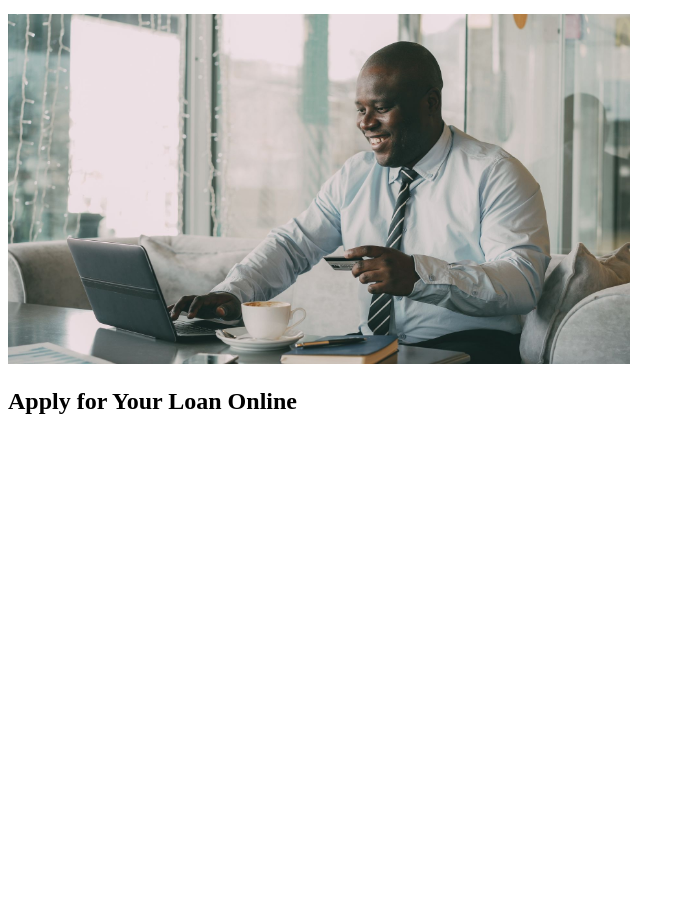
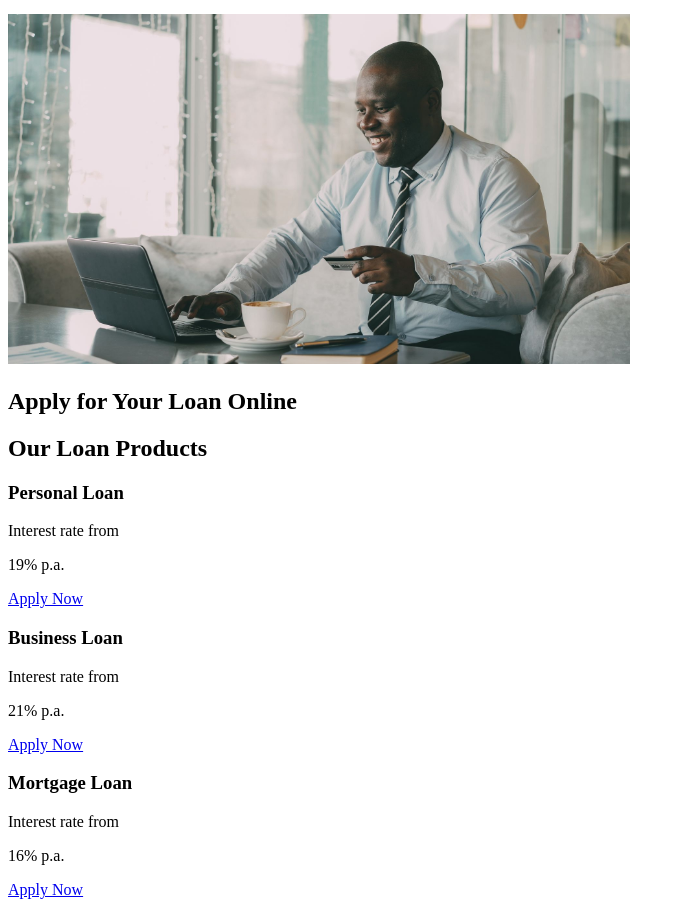
Before and after one commit to Patrickodida/stanbic-bank-uganda-loan-portal, a plain HTML site: page index.html in a window 1280 px wide. Shown: the part 118-1025 px from the top of the page, without its empty margins (0-685 px from the left). Before the commit the page ends 800 px from the top, so only its background shows below. Drawn offline with Linux system fonts and the light colour scheme.

Commit message:
Loan Product Page - Add a list of our loan products

```diff
--- a/index.html
+++ b/index.html
@@ -22,6 +22,32 @@
             <img src="hero-bank.jpg" alt="A bank adviser helping a customer with a loan application" style="height:350px;">
             <h2>Apply for Your Loan Online</h2>
         </section>
+
+        <section class="section">
+            <h2 class="title">Our Loan Products</h2>
+            <div class="loan-cards">
+                <article class="loan-card">
+                    <h3>Personal Loan</h3>
+                    <p class="rate-label">Interest rate from</p>
+                    <p class="rate">19% p.a.</p>
+                    <a href="personal-loan.html" class="btn">Apply Now</a>
+                </article>
+
+                <article class="loan-card">
+                    <h3>Business Loan</h3>
+                    <p class="rate-label">Interest rate from</p>
+                    <p class="rate">21% p.a.</p>
+                    <a href="#" class="btn">Apply Now</a>
+                </article>
+
+                <article class="loan-card">
+                    <h3>Mortgage Loan</h3>
+                    <p class="rate-label">Interest rate from</p>
+                    <p class="rate">16% p.a.</p>
+                    <a href="#" class="btn">Apply Now</a>
+                </article>
+            </div>
+        </section>
     </main>
 
     <footer>
```
